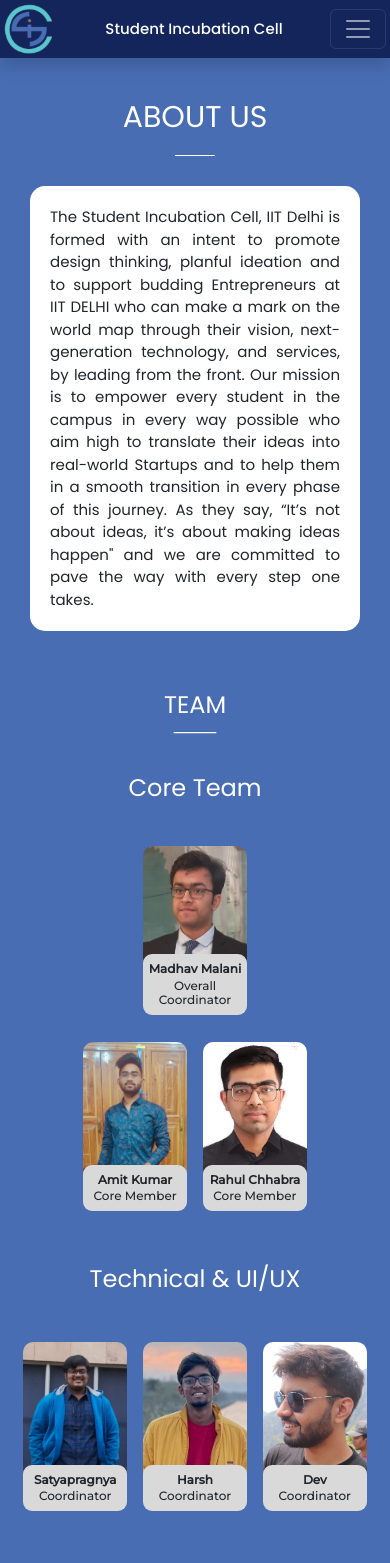
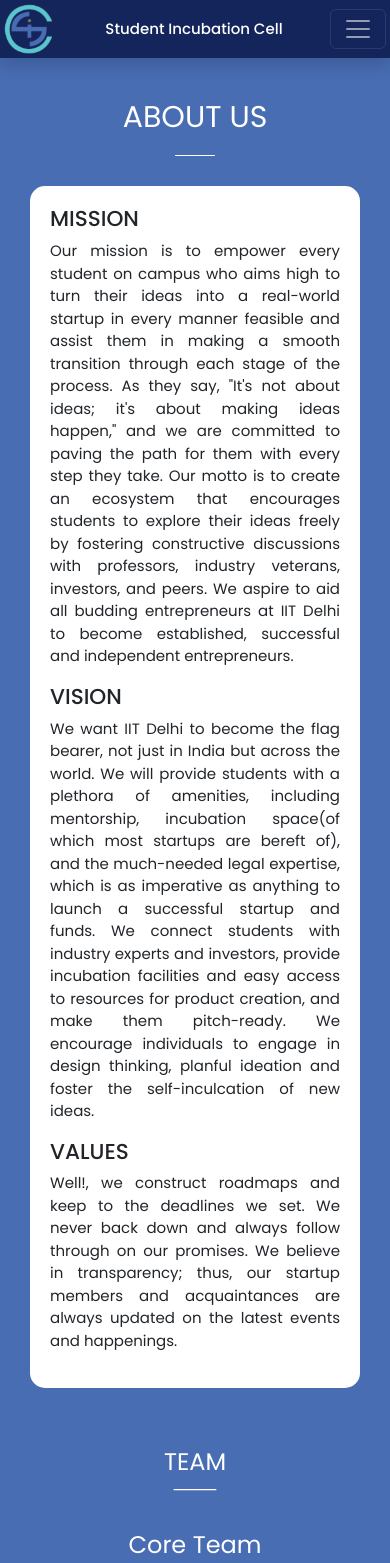
Before and after one commit to sinciitd/SInC-2022-23-Main, a React (Create React App) app: page /about in a window 390 px wide. Shown: the top 1563 px of the page. Built offline with nearby package versions, Linux system fonts and the light colour scheme.

Commit message:
About us content updated

```diff
--- a/src/pages/homepage/contact/Contact.jsx
+++ b/src/pages/homepage/contact/Contact.jsx
@@ -90,11 +90,11 @@ export default function Contact() {
             <div className="contactNumsList">
               <div className="contactNumsItem">
                 <img src={fl} alt="contact" />
-                <span className="contactNumsItemText">+91 9876543210</span>
+                <span className="contactNumsItemText">+91 8827631820 (Madhav - Overall Coordinator)</span>
               </div>
               <div className="contactNumsItem">
                 <img src={fl} alt="contact" />
-                <span className="contactNumsItemText">+91 9876543210</span>
+                <span className="contactNumsItemText">+91 8824840647 (Rahul - Core Team Member)</span>
               </div>
             </div>
           </div>
--- a/src/pages/teampage/about-us/AboutUs.jsx
+++ b/src/pages/teampage/about-us/AboutUs.jsx
@@ -14,8 +14,15 @@ export default function AboutUs() {
                     <img src={il} alt=''/>
                 </div>
                 <div className="aboutUsTextbox">
-                    The Student Incubation Cell, IIT Delhi is formed with an intent to promote design thinking, planful ideation and to support budding Entrepreneurs at IIT DELHI who can make a mark on the world map through their vision, next-generation technology, and services, by leading from the front. Our mission is to empower every student in the campus in every way possible who aim high to translate their ideas into real-world Startups and to help them in a smooth transition in every phase of this journey. As they say, “It’s not about ideas, it’s about making ideas happen" and we are committed to pave the way with every step one takes.
+                    <h4>MISSION</h4>
+                    <p>Our mission is to empower every student on campus who aims high to turn their ideas into a real-world startup in every manner feasible and assist them in making a smooth transition through each stage of the process. As they say, "It's not about ideas; it's about making ideas happen," and we are committed to paving the path for them with every step they take. Our motto is to create an ecosystem that encourages students to explore their ideas freely by fostering constructive discussions with professors, industry veterans, investors, and peers. We aspire to aid all budding entrepreneurs at IIT Delhi to become established, successful and independent entrepreneurs.</p>
                 </div>
+            </div>
+            <div className="aboutUsTextbox2">
+                <h4>VISION</h4>
+                <p>We want IIT Delhi to become the flag bearer, not just in India but across the world. We will provide students with a plethora of amenities, including mentorship, incubation space(of which most startups are bereft of), and the much-needed legal expertise, which is as imperative as anything to launch a successful startup and funds. We connect students with industry experts and investors, provide incubation facilities and easy access to resources for product creation, and make them pitch-ready. We encourage individuals to engage in design thinking, planful ideation and foster the self-inculcation of new ideas.</p>
+                <h4>VALUES</h4>
+                <p>Well!, we construct roadmaps and keep to the deadlines we set. We never back down and always follow through on our promises. We believe in transparency; thus, our startup members and acquaintances are always updated on the latest events and happenings.</p>
             </div>
         </div>
     )
--- a/src/pages/teampage/about-us/about-us.css
+++ b/src/pages/teampage/about-us/about-us.css
@@ -36,7 +36,23 @@
 
 .aboutUsTextbox{
     flex: 1;
-    border-radius: 15px;
+    border-top-left-radius: 15px;
+    border-top-right-radius: 15px;
+    background-color: #FFFFFF;
+    margin-left: 30px;
+    padding: 35px;
+    height: fit-content;
+    font-family: 'Poppins';
+    font-style: normal;
+    font-weight: 400;
+    font-size: 22px;
+    /* line-height: 36px; */
+    text-align: justify;
+}
+
+.aboutUsTextbox2{
+    border-bottom-left-radius: 15px;
+    border-bottom-right-radius: 15px;
     background-color: #FFFFFF;
     margin-left: 30px;
     padding: 35px;
@@ -50,7 +66,7 @@
 }
 
 @media only screen and (max-width: 1280px) {
-.aboutUsTextbox{
+.aboutUsTextbox, .aboutUsTextbox2{
     font-size: 20px;
     padding: 40px;
 }
@@ -70,7 +86,7 @@
     width: 100%;
 }
 
-.aboutUsTextbox{
+.aboutUsTextbox, .aboutUsTextbox2{
     padding: 30px;
     font-size: 16px;
 }
@@ -97,9 +113,15 @@
 }
 
 .aboutUsTextbox{
-    padding: 20px;
+    padding: 20px 20px 0 20px;
     font-size: 15px;
     margin-left: 0;
-    max-height: 500px;
+}
+
+.aboutUsTextbox2{
+    padding:0 20px 20px 20px;
+    font-size: 15px;
+    margin-left: 0;
+    max-height: 1000px;
 }
 }
```
